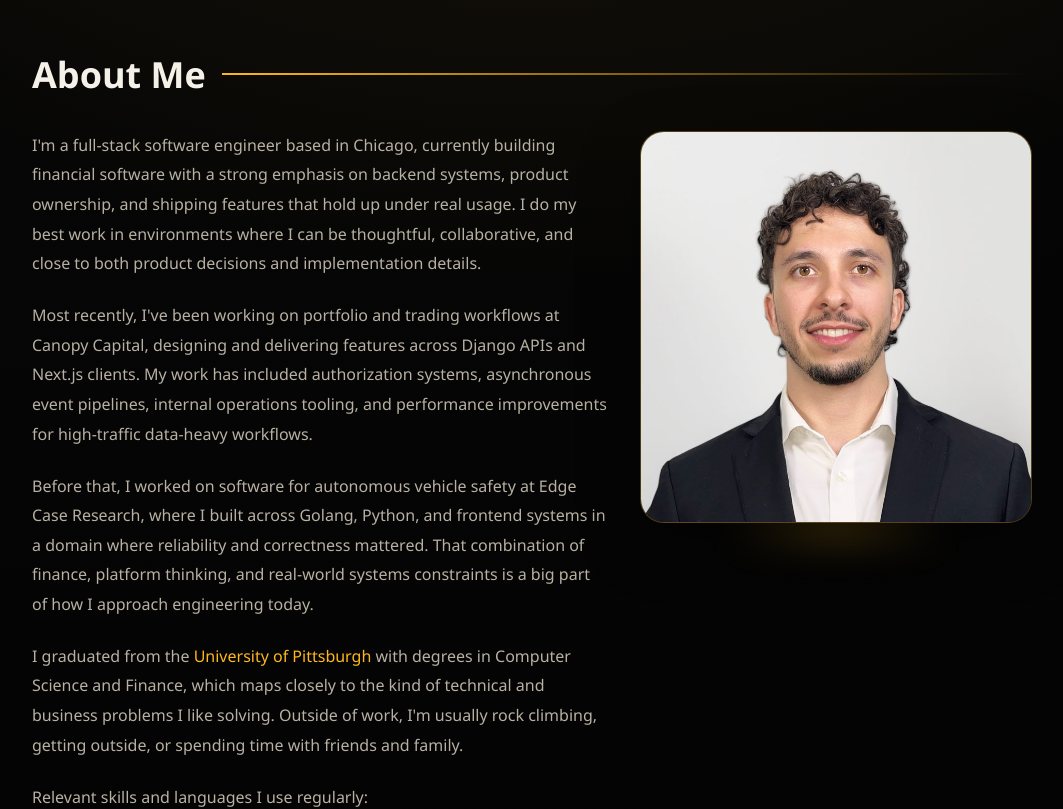
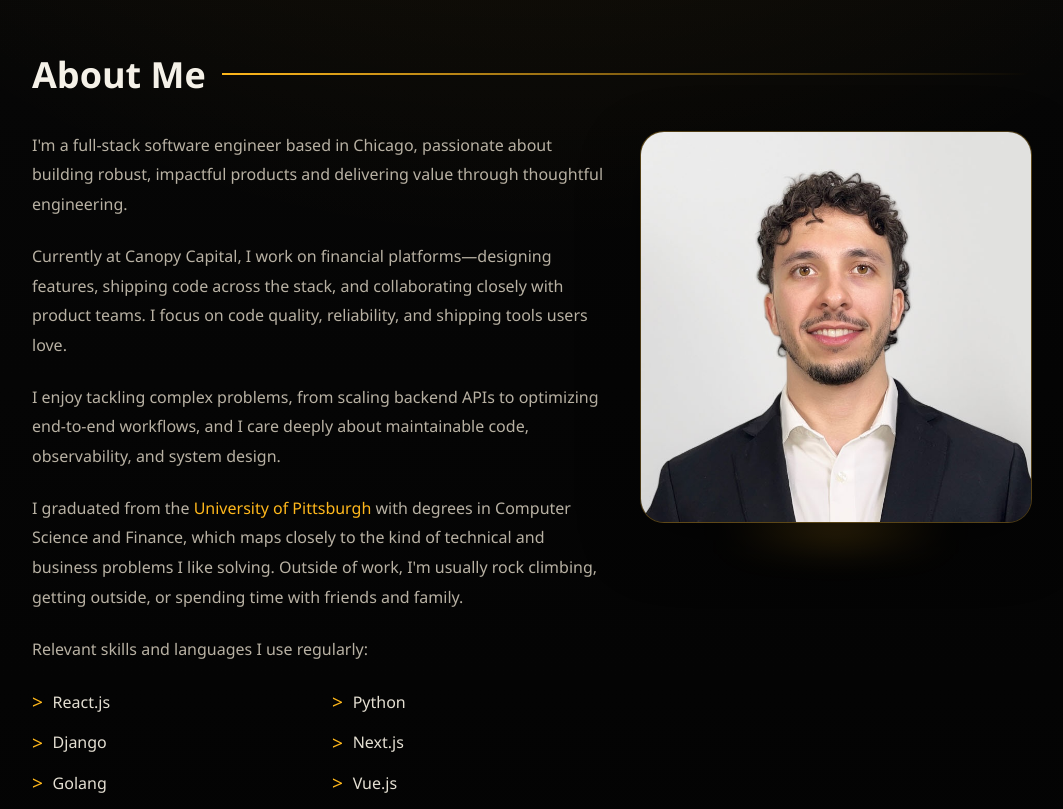
Before and after one commit to JosephGalante/website, a Next.js app: page / in a window 1280 px wide. Shown: the part 820-1629 px from the top of the page, without its empty margins (108-1171 px from the left). Built offline with nearby package versions, Linux system fonts and the light colour scheme.

Commit message:
Polish up website wording

```diff
--- a/components/about-me-section.tsx
+++ b/components/about-me-section.tsx
@@ -11,28 +11,13 @@ export default function AboutMeSection() {
         <div className="about-layout">
           <div className="about-copy">
             <p>
-              I&apos;m a full-stack software engineer based in Chicago,
-              currently building financial software with a strong emphasis on
-              backend systems, product ownership, and shipping features that
-              hold up under real usage. I do my best work in environments where
-              I can be thoughtful, collaborative, and close to both product
-              decisions and implementation details.
+              I&apos;m a full-stack software engineer based in Chicago, passionate about building robust, impactful products and delivering value through thoughtful engineering.
             </p>
             <p>
-              Most recently, I&apos;ve been working on portfolio and trading
-              workflows at Canopy Capital, designing and delivering features
-              across Django APIs and Next.js clients. My work has included
-              authorization systems, asynchronous event pipelines, internal
-              operations tooling, and performance improvements for high-traffic
-              data-heavy workflows.
+              Currently at Canopy Capital, I work on financial platforms—designing features, shipping code across the stack, and collaborating closely with product teams. I focus on code quality, reliability, and shipping tools users love.
             </p>
             <p>
-              Before that, I worked on software for autonomous vehicle safety at
-              Edge Case Research, where I built across Golang, Python, and
-              frontend systems in a domain where reliability and correctness
-              mattered. That combination of finance, platform thinking, and
-              real-world systems constraints is a big part of how I approach
-              engineering today.
+              I enjoy tackling complex problems, from scaling backend APIs to optimizing end-to-end workflows, and I care deeply about maintainable code, observability, and system design.
             </p>
             <p>
               I graduated from the{' '}
--- a/components/contact-section.tsx
+++ b/components/contact-section.tsx
@@ -15,9 +15,7 @@ export default function ContactSection() {
           <span aria-hidden className="section-heading-line" />
         </div>
         <p>
-          Hey there. Thanks for checking out my site. If you&apos;re interested
-          in working together, or just want to say hi, feel free to reach out to
-          me at the link below.
+          I&apos;d love to hear from you. Whether you have a question, a project in mind, or just want to connect, feel free to get in touch below.
         </p>
         <SiteButton href="mailto:jegalante@gmail.com?Subject=Hey%20Joe!">
           Say Hi
```
